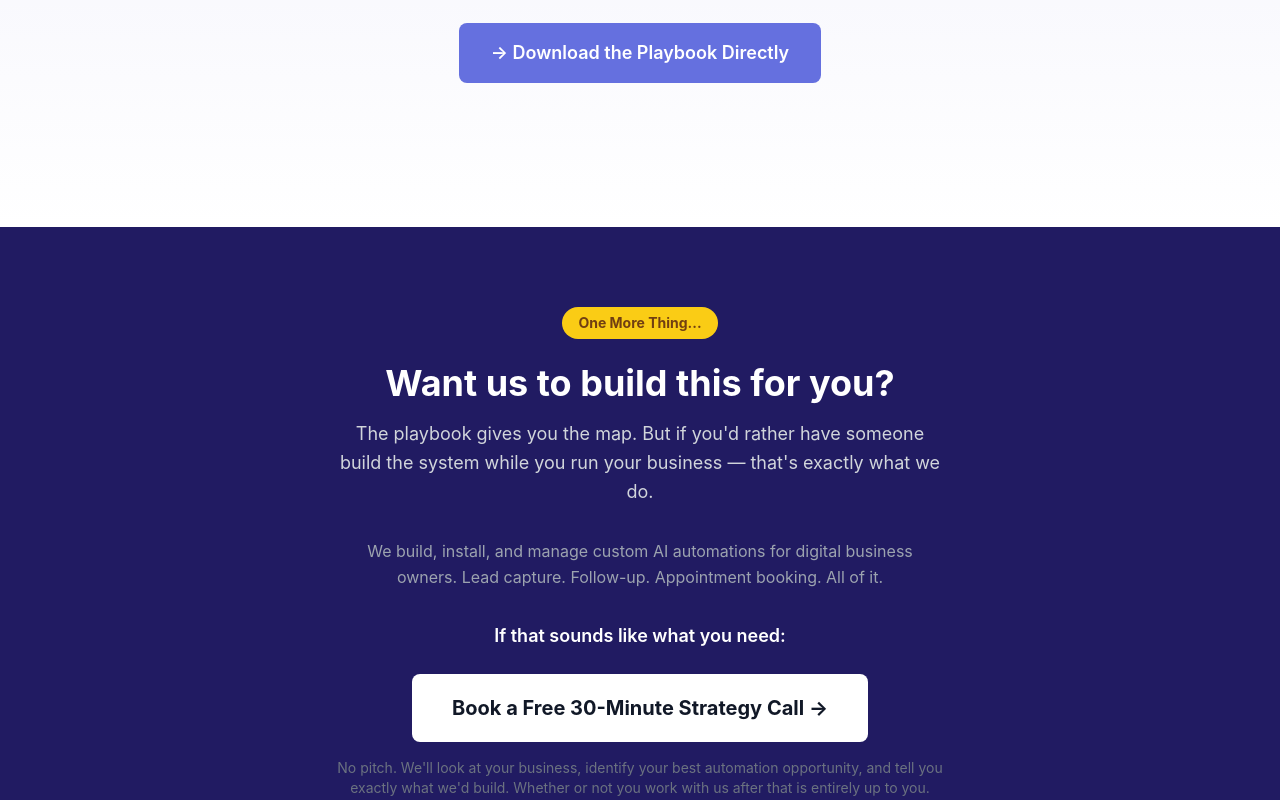
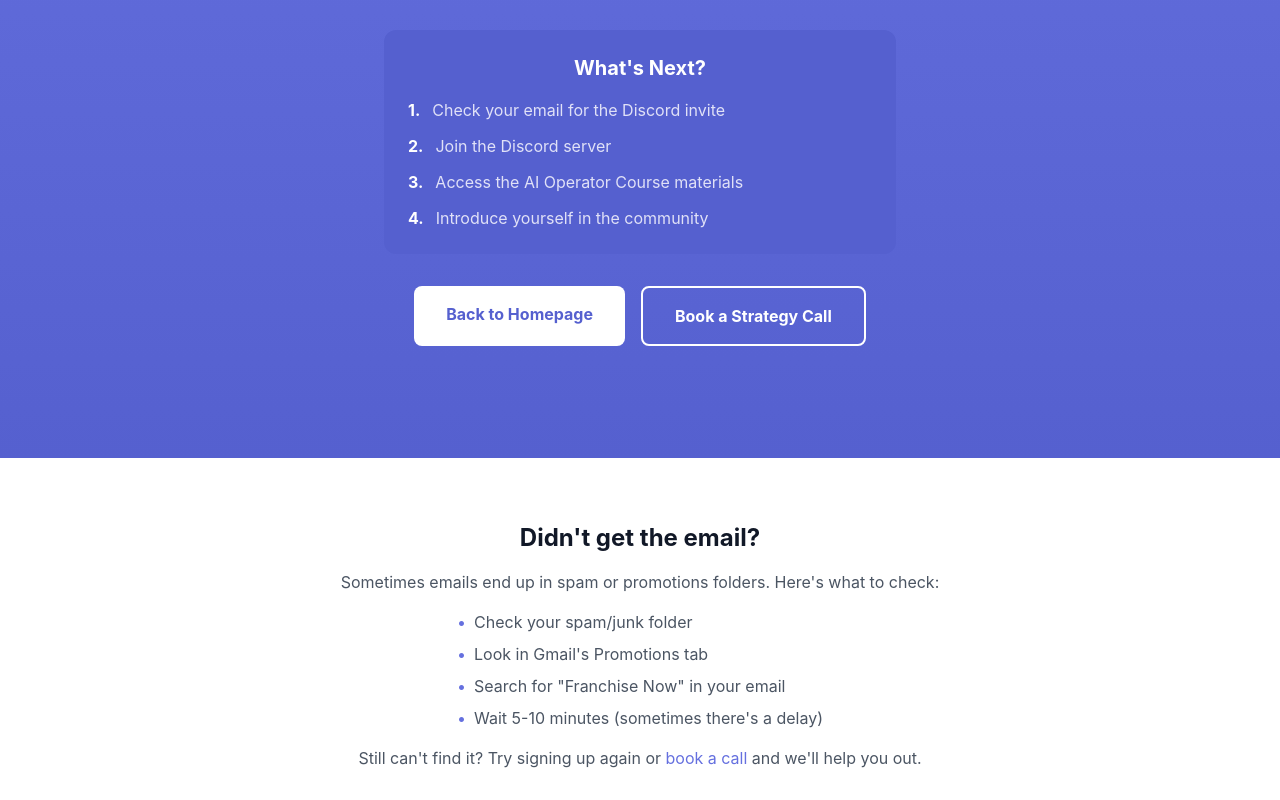
Before and after one commit to Gandley/franchise-now-openclaw, a Next.js app: page /thank-you in a window 1280 px wide. Shown: the part 400-1200 px from the top of the page. Built offline with nearby package versions, Linux system fonts and the light colour scheme.

Commit message:
Fix form redirect and add thank you page
- Added redirect field to form submission to go to /thank-you page
- Created thank-you page with next steps and troubleshooting
- Form now redirects back to site instead of blank AC page
- Better user experience with clear instructions on what to do next

```diff
--- a/app/get-access/page.tsx
+++ b/app/get-access/page.tsx
@@ -66,6 +66,7 @@ export default function GetAccessPage() {
                 <input type="hidden" name="act" value="sub" />
                 <input type="hidden" name="v" value="2" />
                 <input type="hidden" name="or" value="" />
+                <input type="hidden" name="redirect" value="https://franchise-now-openclaw-gandleys-projects.vercel.app/thank-you" />
 
                 <div className="space-y-6">
                   {/* First Name */}
--- a/app/thank-you/page.tsx
+++ b/app/thank-you/page.tsx
@@ -1,49 +1,107 @@
+import type { Metadata } from 'next'
 import Link from 'next/link'
-import type { Metadata } from 'next'
 
 export const metadata: Metadata = {
-  title: "You're In! | Franchise Now",
-  description: 'Your AI Automation Playbook is on its way. Check your inbox.',
+  title: 'Welcome! | Franchise Now',
+  description: 'Thank you for signing up! Check your email for your Discord invite.',
 }
 
 export default function ThankYouPage() {
   return (
     <>
-      <section className="py-24 bg-gradient-to-b from-brand-50 to-white text-center">
-        <div className="max-w-2xl mx-auto px-4 sm:px-6 lg:px-8">
+      {/* HERO */}
+      <section className="bg-gradient-to-b from-brand-600 to-brand-700 text-white py-20 md:py-28">
+        <div className="max-w-4xl mx-auto px-4 sm:px-6 lg:px-8 text-center">
           <div className="text-6xl mb-6">🎉</div>
-          <h1 className="text-4xl font-bold text-gray-900 mb-4">You&apos;re in. Here&apos;s your access.</h1>
-          <p className="text-xl text-gray-600 mb-6 leading-relaxed">
-            Check your inbox — your copy of <strong>The AI Automation Playbook</strong> is on its way.
-            <br />
-            <span className="text-sm text-gray-400">(Check spam if you don&apos;t see it in 5 minutes.)</span>
+          <h1 className="text-4xl md:text-5xl font-bold leading-tight mb-6">
+            Welcome to the Community!
+          </h1>
+          <p className="text-xl text-brand-100 mb-8 max-w-2xl mx-auto leading-relaxed">
+            Check your email for your Discord invite. If you don't see it in a few minutes, check your spam folder.
           </p>
-          <Link href="#" className="btn-primary text-lg mb-12 inline-block">
-            → Download the Playbook Directly
-          </Link>
+
+          <div className="bg-brand-700 rounded-xl p-6 max-w-lg mx-auto mb-8">
+            <h2 className="text-xl font-bold mb-4">What's Next?</h2>
+            <ul className="text-left text-brand-100 space-y-3">
+              <li className="flex items-start gap-3">
+                <span className="text-white font-bold">1.</span>
+                <span>Check your email for the Discord invite</span>
+              </li>
+              <li className="flex items-start gap-3">
+                <span className="text-white font-bold">2.</span>
+                <span>Join the Discord server</span>
+              </li>
+              <li className="flex items-start gap-3">
+                <span className="text-white font-bold">3.</span>
+                <span>Access the AI Operator Course materials</span>
+              </li>
+              <li className="flex items-start gap-3">
+                <span className="text-white font-bold">4.</span>
+                <span>Introduce yourself in the community</span>
+              </li>
+            </ul>
+          </div>
+
+          <div className="flex flex-col sm:flex-row gap-4 justify-center">
+            <Link
+              href="/"
+              className="inline-block bg-white text-brand-700 hover:bg-gray-50 font-bold px-8 py-4 rounded-lg transition-colors"
+            >
+              Back to Homepage
+            </Link>
+            <a
+              href="https://calendly.com/noah-franchisenow/30min"
+              target="_blank"
+              rel="noopener noreferrer"
+              className="inline-block border-2 border-white text-white hover:bg-white hover:text-brand-700 font-bold px-8 py-4 rounded-lg transition-colors"
+            >
+              Book a Strategy Call
+            </a>
+          </div>
         </div>
       </section>
 
-      {/* UPSELL */}
-      <section className="py-20 bg-brand-900 text-white">
+      {/* EMAIL TROUBLESHOOTING */}
+      <section className="py-16 bg-white">
         <div className="max-w-2xl mx-auto px-4 sm:px-6 lg:px-8 text-center">
-          <div className="inline-block bg-yellow-400 text-yellow-900 text-sm font-bold px-4 py-1.5 rounded-full mb-6">
-            One More Thing...
+          <h2 className="text-2xl font-bold text-gray-900 mb-4">
+            Didn't get the email?
+          </h2>
+          <div className="text-gray-600 space-y-4">
+            <p>
+              Sometimes emails end up in spam or promotions folders. Here's what to check:
+            </p>
+            <ul className="text-left inline-block space-y-2">
+              <li className="flex items-center gap-2">
+                <span className="text-brand-500">•</span>
+                <span>Check your spam/junk folder</span>
+              </li>
+              <li className="flex items-center gap-2">
+                <span className="text-brand-500">•</span>
+                <span>Look in Gmail's Promotions tab</span>
+              </li>
+              <li className="flex items-center gap-2">
+                <span className="text-brand-500">•</span>
+                <span>Search for "Franchise Now" in your email</span>
+              </li>
+              <li className="flex items-center gap-2">
+                <span className="text-brand-500">•</span>
+                <span>Wait 5-10 minutes (sometimes there's a delay)</span>
+              </li>
+            </ul>
+            <p className="mt-6">
+              Still can't find it? Try signing up again or{' '}
+              <a
+                href="https://calendly.com/noah-franchisenow/30min"
+                target="_blank"
+                rel="noopener noreferrer"
+                className="text-brand-600 hover:underline"
+              >
+                book a call
+              </a>{' '}
+              and we'll help you out.
+            </p>
           </div>
-          <h2 className="text-3xl md:text-4xl font-bold mb-4">Want us to build this for you?</h2>
-          <p className="text-gray-300 text-lg leading-relaxed mb-8">
-            The playbook gives you the map. But if you&apos;d rather have someone build the system while you run your business — that&apos;s exactly what we do.
-          </p>
-          <p className="text-gray-400 mb-8 leading-relaxed">
-            We build, install, and manage custom AI automations for digital business owners. Lead capture. Follow-up. Appointment booking. All of it.
-          </p>
-          <p className="text-white font-semibold text-lg mb-6">If that sounds like what you need:</p>
-          <Link href="/book" className="inline-block bg-white text-gray-900 hover:bg-gray-100 font-bold px-10 py-5 rounded-lg transition-colors text-xl">
-            Book a Free 30-Minute Strategy Call →
-          </Link>
-          <p className="text-gray-500 text-sm mt-4">
-            No pitch. We&apos;ll look at your business, identify your best automation opportunity, and tell you exactly what we&apos;d build. Whether or not you work with us after that is entirely up to you.
-          </p>
         </div>
       </section>
     </>
```
